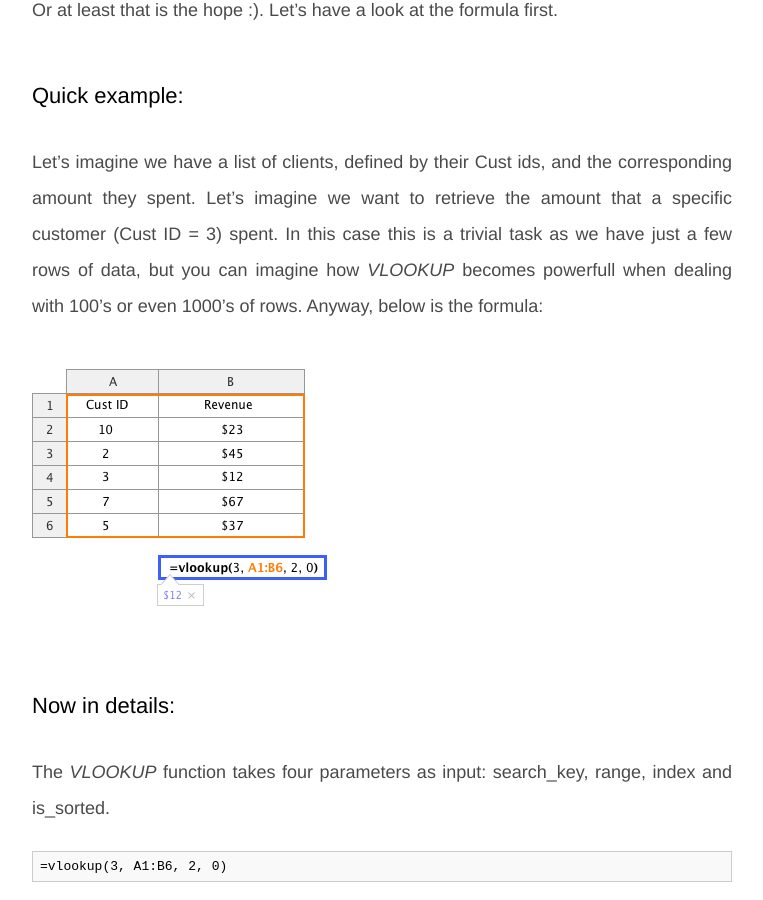
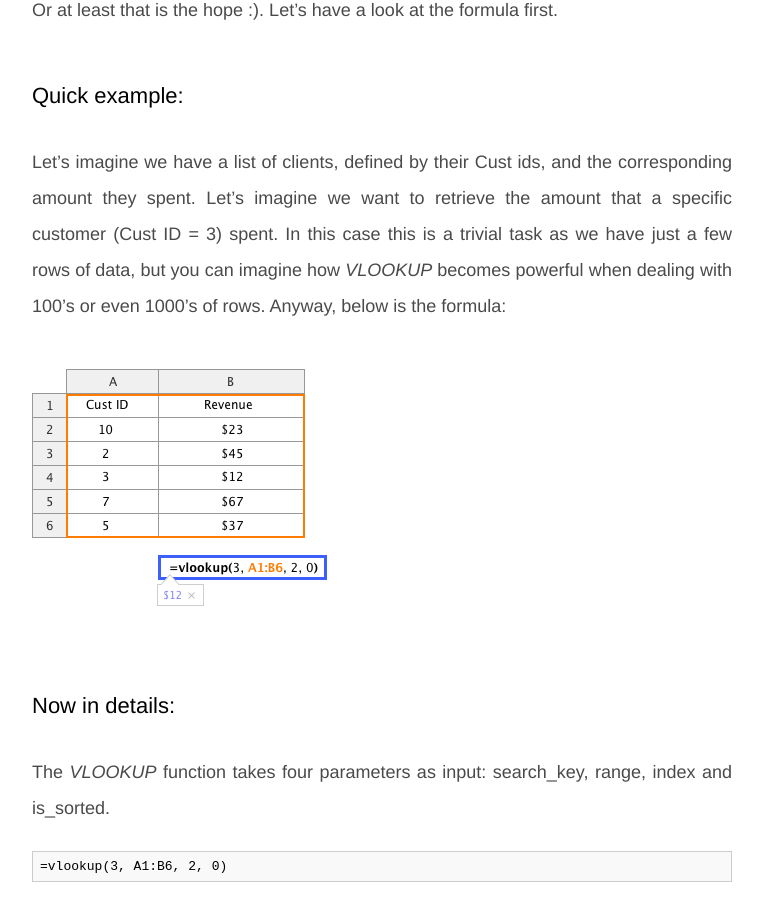
Before and after one commit to sylvainzircher/sylvainzircher.github.io, a Jekyll site: the page built from _posts/resource/2020-06-01-vlookup.md, in a window 1280 px wide and 900 px high, scrolled down 387 px. Shown: the whole window, without its empty margins (258-1021 px from the left). Built offline with Jekyll 4.4.1, drawn with Linux system fonts in a browser that asks for light colours; nearby versions of some CDN libraries.

Commit message:
Correcting orthographs on Resources

```diff
--- a/_posts/resource/2020-06-01-vlookup.md
+++ b/_posts/resource/2020-06-01-vlookup.md
@@ -10,7 +10,7 @@ Let's have a look at the formula first.
 
 ### Quick example:
 
-Let's imagine we have a list of clients, defined by their Cust ids, and the corresponding amount they spent. Let's imagine we want to retrieve the amount that a specific customer (Cust ID = 3) spent. In this case this is a trivial task as we have just a few rows of data, but you can imagine how _VLOOKUP_ becomes powerfull when dealing with 100's or even 1000's of rows. Anyway, below is the formula:
+Let's imagine we have a list of clients, defined by their Cust ids, and the corresponding amount they spent. Let's imagine we want to retrieve the amount that a specific customer (Cust ID = 3) spent. In this case this is a trivial task as we have just a few rows of data, but you can imagine how _VLOOKUP_ becomes powerful when dealing with 100's or even 1000's of rows. Anyway, below is the formula:
 
 ![png]({{ 'assets/img/googlesheets/img-vlookup/vlookup-formula.png' | relative_url }})
 
@@ -37,12 +37,4 @@ Index defines the number of the column where the value to be returned is located
 
 Is_sorted indicates whether the column to be searched is ordered or not. The value is usually FALSE (or 0) in most cases.
 
-<!--
-<picture>
-	<source media="(min-width: 840px)" srcset="{{ 'assets/img/googlesheets/img-vlookup/vlookup-summary-desktop.png' | relative_url }}">
-	<source media="(max-width: 840px)" srcset="{{ 'assets/img/googlesheets/img-vlookup/vlookup-summary-mobile.png' | relative_url }}">
-	<img src="{{ 'assets/img/googlesheets/img-vlookup/vlookup-summary-mobile.png' | relative_url }}" alt="VLOOKUP Summary"/>
-</picture>
--->
-
 ### Et voila!
```
Also changed, not shown: _posts/resource/2020-06-01-input-output-googlesheets.md (+1 -1 lines), _posts/resource/2020-06-01-reshape-from-wide-to-long.md (+1 -1 lines).
